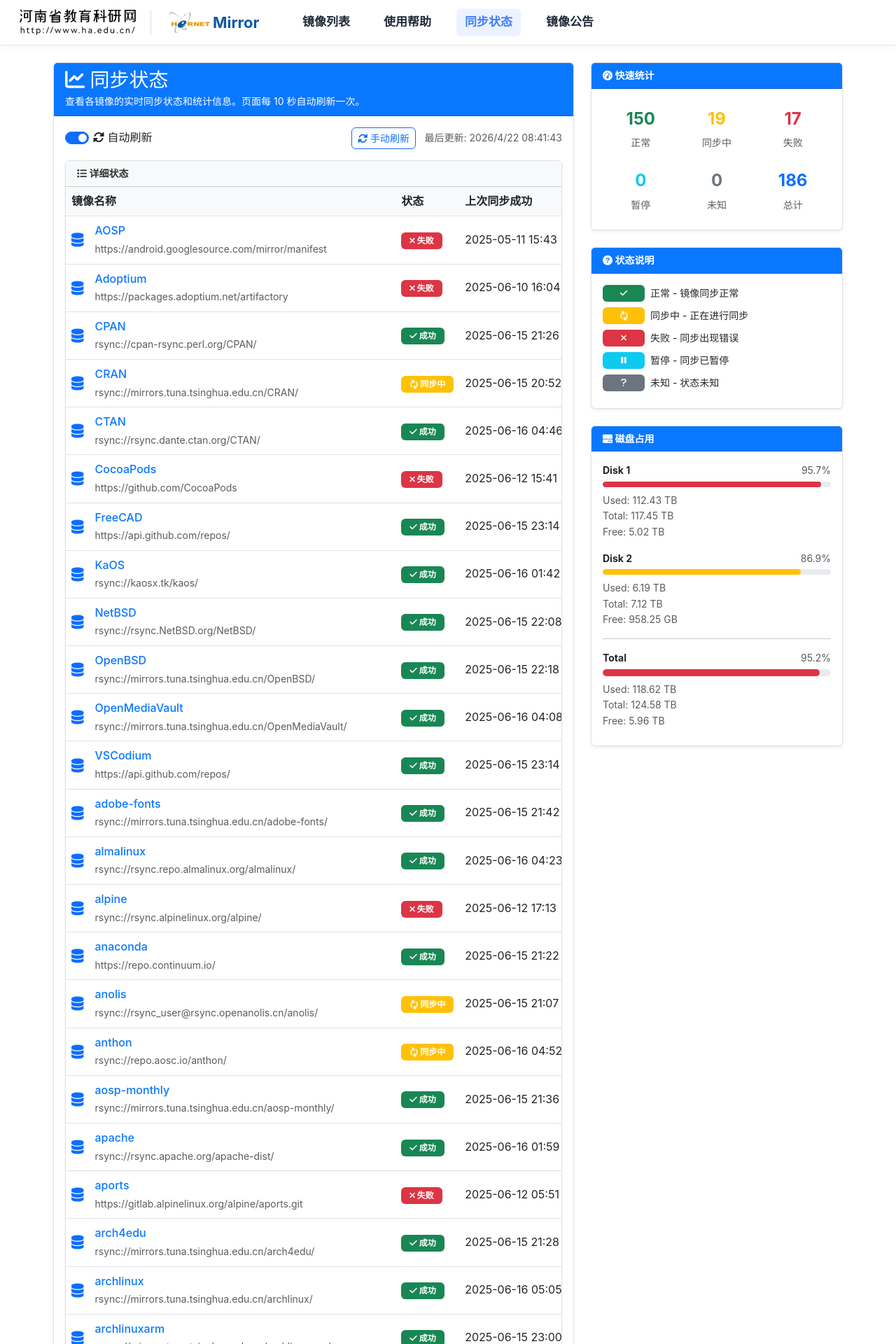
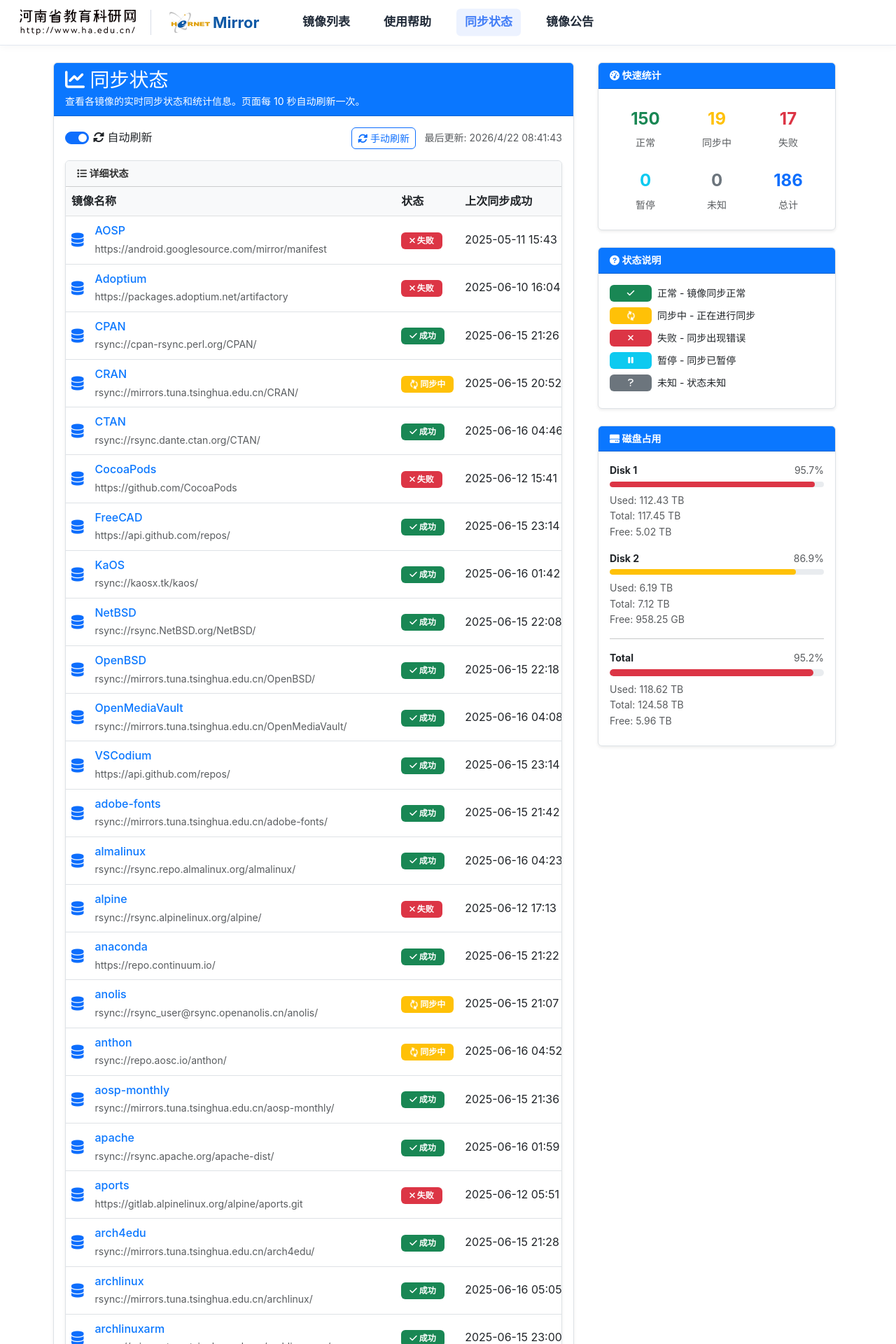
Before and after one commit to hernet-mirrors/ha-mirrors-web, a Jekyll site: the page built from status.html, in a window 1280 px wide. Shown: the top 1920 px of the page at 70% size. Built offline with Jekyll 4.4.1, drawn with Linux system fonts in a browser that asks for light colours.

Commit message:
fix: status sidebar card width matches index; square ISO modal tabs
- status.css: add .sidebar-content { max-width: 340px; margin: 0 auto }
  (index-layout.css defines it but only loads on the index layout),
  so /status/ sidebar cards now render at the same 340px-max centered
  width as the index sidebar.
- main.css: scope Bootstrap's .nav-tabs behavior with
  #isoModal .nav-tabs .nav-link{ border-radius: 0 }. The global
  .nav-link { border-radius: 6px } override made the active os/app/
  font tab round on the bottom; this un-rounds only the ISO modal
  tabs and leaves other nav-link uses untouched.

cache-bust: bump main/header/footer css to ?v=21.

```diff
--- a/_includes/head.html
+++ b/_includes/head.html
@@ -31,7 +31,7 @@
 
 <link href="{{ '/static/css/bootstrap.min.css' | relative_url }}" rel="stylesheet">
 <link href="{{ '/static/css/all.min.css' | relative_url }}" rel="stylesheet">
-<link href="{{ '/static/css/main.css' | relative_url }}?v=19" rel="stylesheet">
-<link href="{{ '/static/css/header.css' | relative_url }}?v=19" rel="stylesheet">
-<link href="{{ '/static/css/footer.css' | relative_url }}?v=19" rel="stylesheet">
+<link href="{{ '/static/css/main.css' | relative_url }}?v=21" rel="stylesheet">
+<link href="{{ '/static/css/header.css' | relative_url }}?v=21" rel="stylesheet">
+<link href="{{ '/static/css/footer.css' | relative_url }}?v=21" rel="stylesheet">
 </head>
--- a/static/css/main.css
+++ b/static/css/main.css
@@ -1008,6 +1008,12 @@
     font-weight: 600;
 }
 
+/* ISO modal tab bar (os / app / font) — keep Bootstrap's tab edges square */
+#isoModal .nav-tabs .nav-link,
+#isoModal .nav-tabs .nav-link.active {
+    border-radius: 0;
+}
+
 /* 新增：动画效果 */
 @keyframes fadeInUp {
     from {
--- a/static/css/status.css
+++ b/static/css/status.css
@@ -39,6 +39,12 @@
 
 @media (max-width: 991.98px) {
     .sidebar-container { margin-top: 2rem; }
+}
+
+/* Match the index sidebar: cap card column width + center in col-lg-4 */
+.sidebar-content {
+    max-width: 340px;
+    margin: 0 auto;
 }
 
 .row {
```
